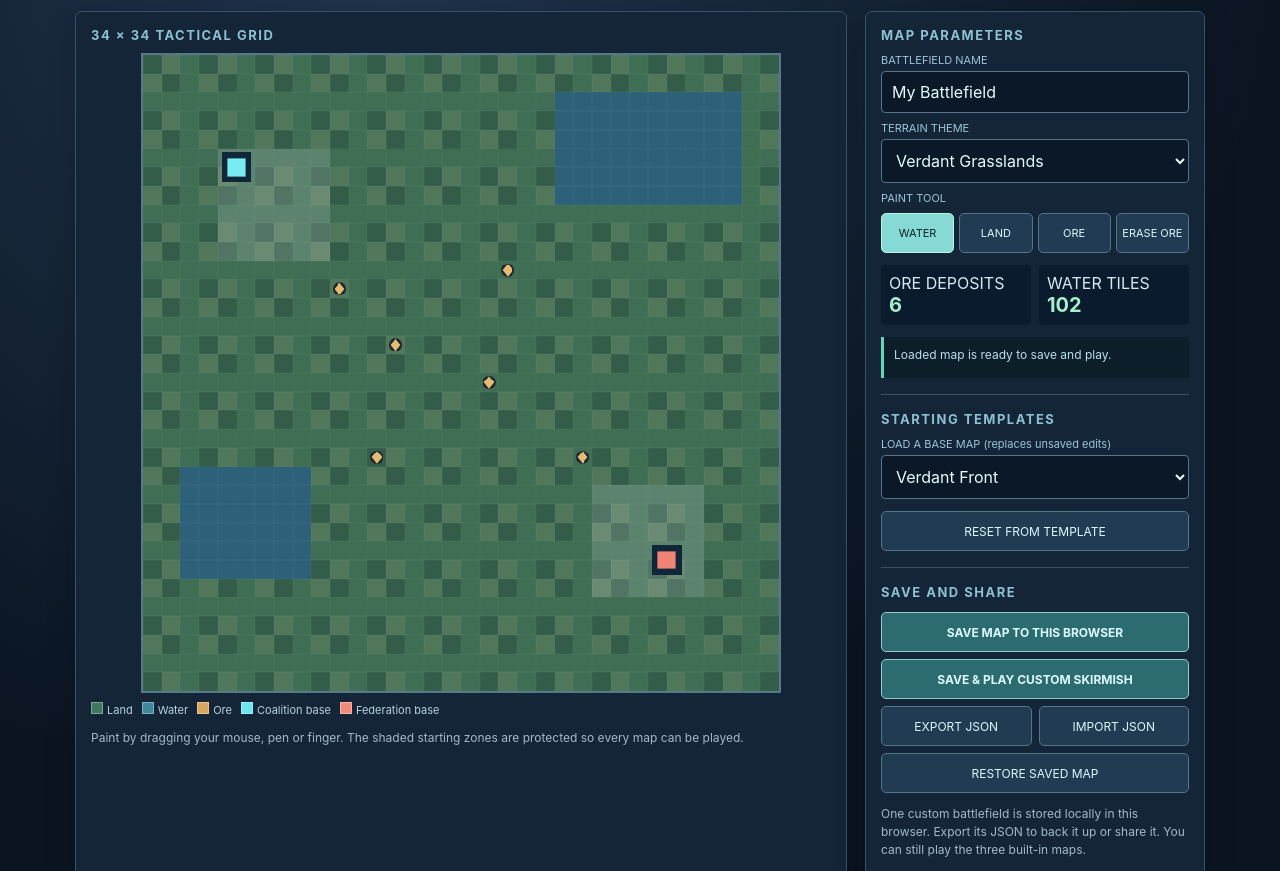
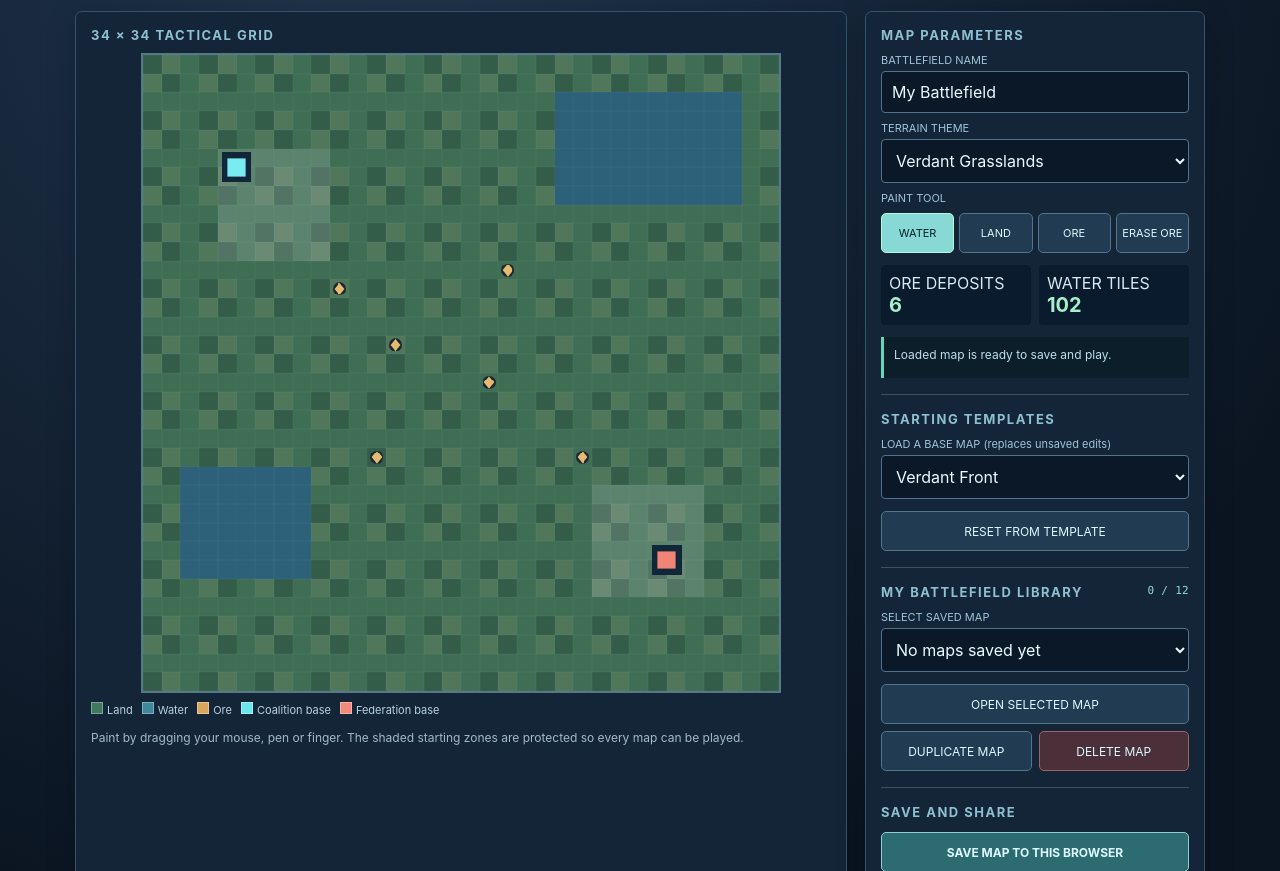
Before and after one commit to shukritobi/chrono-dominion, a website: page map-editor.html in a window 1280 px wide. Shown: the part 81-952 px from the top of the page. Drawn offline with Linux system fonts and the light colour scheme.

Commit message:
ui(v1.1): add twelve-map library controls, duplicate, safe delete and save-as-new

```diff
--- a/map-editor.html
+++ b/map-editor.html
@@ -4,7 +4,7 @@
 <meta charset="utf-8">
 <meta name="viewport" content="width=device-width,initial-scale=1,viewport-fit=cover">
 <meta name="theme-color" content="#101d30">
-<title>Map Forge | Chrono Dominion</title>
+<title>Map Forge v1.1 | Chrono Dominion</title>
 <style>
 :root{color-scheme:dark;font-family:Inter,Segoe UI,Arial,sans-serif;background:#081420;color:#d6eaf3}
 *{box-sizing:border-box}body{margin:0;min-height:100dvh;background:radial-gradient(circle at 30% 0%,#21364e,#0b1522 66%)}
@@ -27,6 +27,10 @@ input[type=text],select{width:100%;padding:10px;border:1px solid #53728b;backgro
 .metric{padding:8px;background:#0b1b2e;border-radius:4px}.metric strong{display:block;font-size:20px;color:#a6efca}
 hr{border:0;border-top:1px solid #3b5062;margin:16px 0}
 #fileInput{display:none}
+#mapCount{color:#8bddcd;font:11px Consolas,monospace;letter-spacing:.3px;float:right}
+#mapLibrary{min-height:44px}
+#deleteMap{border-color:#9e6265;background:#4b303a}
+#deleteMap.confirmDelete{background:#a75050;color:#fff2e9;border-color:#ffd4b4}
 @media(max-width:800px){main{grid-template-columns:1fr;max-width:660px}.panel{padding:12px}h1{font-size:24px}}
 @media(max-width:420px){header{padding:10px}header a{font-size:11px}.toolRow button{font-size:10px}.buttonGrid{grid-template-columns:1fr}.wide{grid-column:auto}}
 </style>
@@ -63,16 +67,26 @@ hr{border:0;border-top:1px solid #3b5062;margin:16px 0}
 <select id="template"><option value="verdant">Verdant Front</option><option value="desert">Ashen Basin</option><option value="snow">Frostline</option><option value="blank">Blank Battlefield</option></select>
 <div class="buttonGrid"><button id="loadTemplate" class="wide">RESET FROM TEMPLATE</button></div>
 <hr>
+<h2>MY BATTLEFIELD LIBRARY <small id="mapCount">0 / 12</small></h2>
+<label for="mapLibrary">SELECT SAVED MAP</label>
+<select id="mapLibrary" aria-label="Saved custom battlefields"><option value="">No maps saved yet</option></select>
+<div class="buttonGrid">
+<button id="loadLibraryMap" class="wide">OPEN SELECTED MAP</button>
+<button id="duplicateMap">DUPLICATE MAP</button>
+<button id="deleteMap">DELETE MAP</button>
+</div>
+<hr>
 <h2>SAVE AND SHARE</h2>
 <div class="buttonGrid">
 <button id="saveMap" class="primary wide">SAVE MAP TO THIS BROWSER</button>
+<button id="saveAsMap" class="wide">SAVE AS NEW MAP</button>
 <button id="playMap" class="primary wide">SAVE & PLAY CUSTOM SKIRMISH</button>
 <button id="exportMap">EXPORT JSON</button>
 <button id="importMap">IMPORT JSON</button>
-<button id="restoreMap" class="wide">RESTORE SAVED MAP</button>
+<button id="restoreMap" class="wide">RESTORE ACTIVE MAP</button>
 </div>
 <input id="fileInput" type="file" accept=".json,application/json">
-<p class="hint">One custom battlefield is stored locally in this browser. Export its JSON to back it up or share it. You can still play the three built-in maps.</p>
+<p class="hint">Keep up to 12 custom maps in this browser. Save changes updates the map you opened; Save as New makes a separate copy. Export JSON backups before clearing browser data.</p>
 </aside>
 </main>
 <script src="./maps/catalog.js" defer></script>
```
